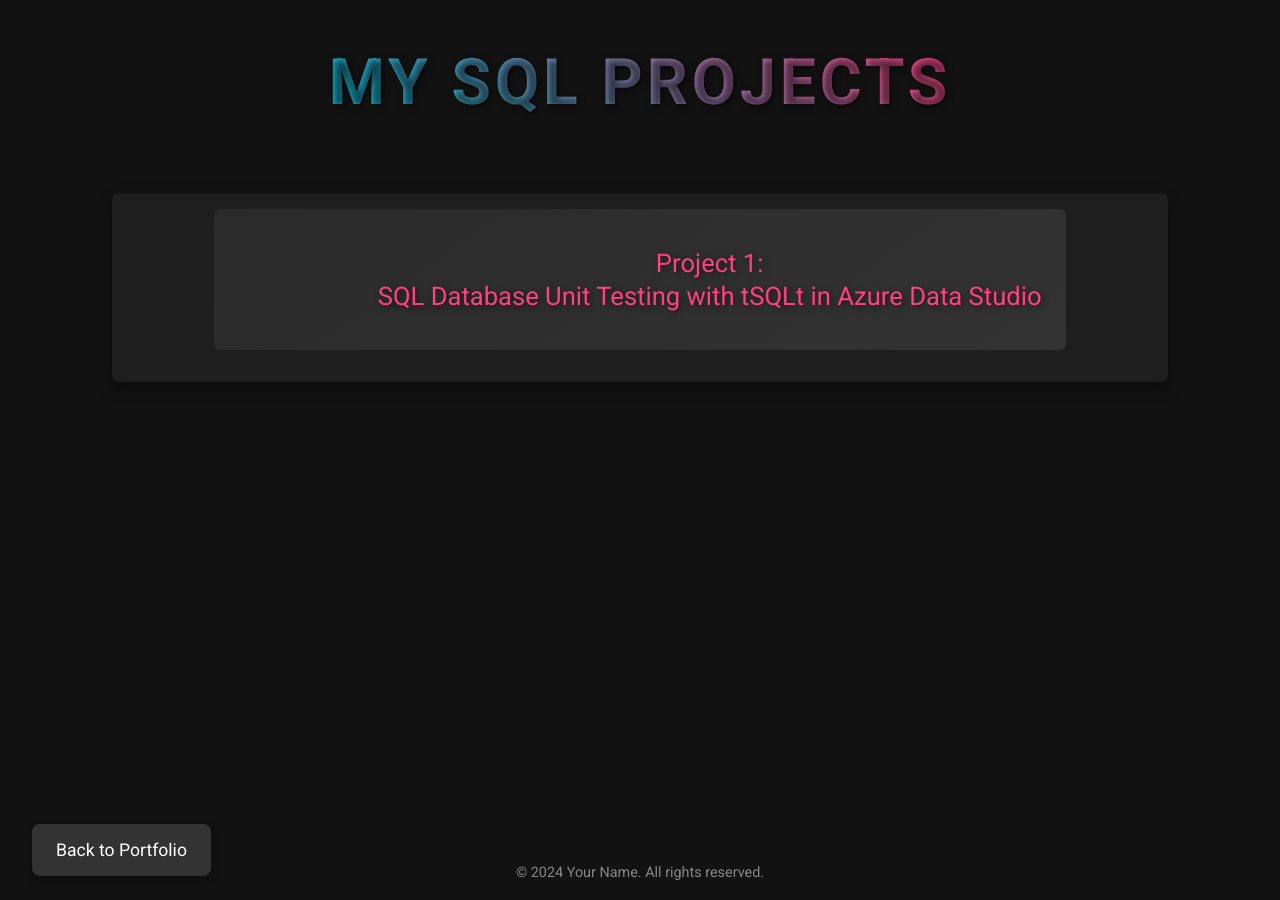
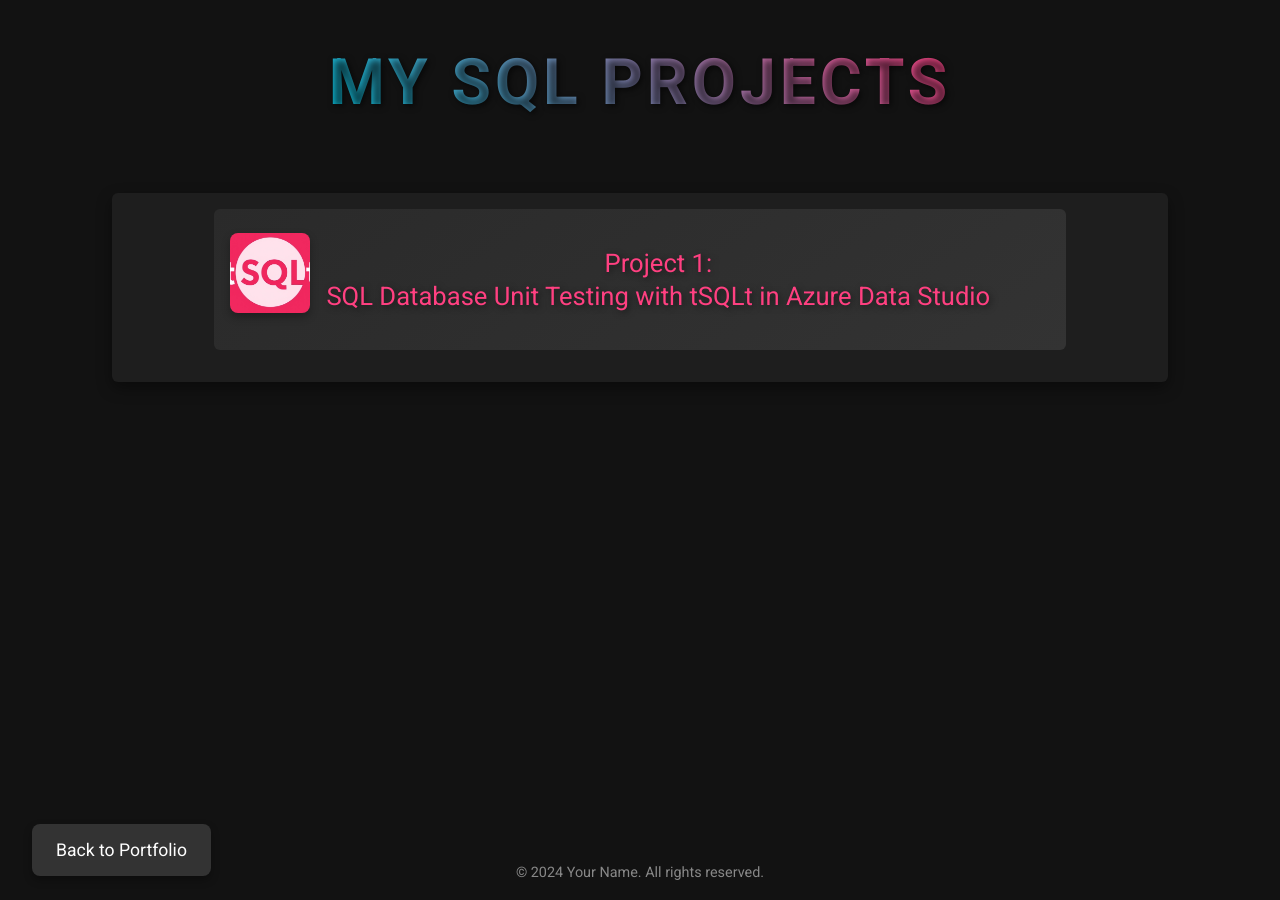
Before and after one commit to nbahador/nbahador.github.io, a Jekyll site: the page sqlprojects.html, which Jekyll copies as it is, in a window 1280 px wide. Built offline with Jekyll 4.4.1, drawn with Linux system fonts in a browser that asks for light colours.

Commit message:
Update sqlprojects.html

```diff
--- a/sqlprojects.html
+++ b/sqlprojects.html
@@ -52,7 +52,7 @@
         /* Project Card */
         .project {
             display: flex;
-            align-items: center;
+            align-items: flex-start; /* Align to the top */
             justify-content: flex-start;
             background: linear-gradient(145deg, #2a2a2a, #333);
             padding: 1rem 1rem;
@@ -70,7 +70,7 @@
         .project h2 {
             font-size: 1.6rem;
             color: #ff4081; /* Bold pink */
-            margin-left: 0.3cm; /* 0.3 cm spacing */
+            margin-left: 1rem; /* Spacing between icon and text */
             font-weight: 400; /* Normal weight (unbolded text) */
             text-shadow: 2px 2px 6px rgba(0, 0, 0, 0.5);
             line-height: 1.3; /* Adjust line height for better readability */
@@ -82,16 +82,15 @@
         }
 
         .project-icon {
-            width: 120px; /* Adjust width for rectangular shape */
-            height: auto; /* Adjust height automatically based on content */
+            width: 80px; /* Adjust width of the icon */
+            height: 80px; /* Fixed height to match the text height */
             background-image: url('https://raw.githubusercontent.com/nbahador/nbahador.github.io/main/assets/img/tSQLt.png');
             background-size: cover;
             background-position: center;
             box-shadow: 0 4px 8px rgba(0, 0, 0, 0.3);
             border-radius: 8px; /* Slightly rounded corners for effect */
             transition: transform 0.3s ease, box-shadow 0.3s ease; /* Animation effect */
-            margin-right: 1rem; /* Space between the icon and text */
-            margin-top: 0.5rem; /* Add a small margin for better alignment */
+            margin-top: 0.5rem; /* Align with the text */
         }
 
         /* On hover effect for the icon */
```
